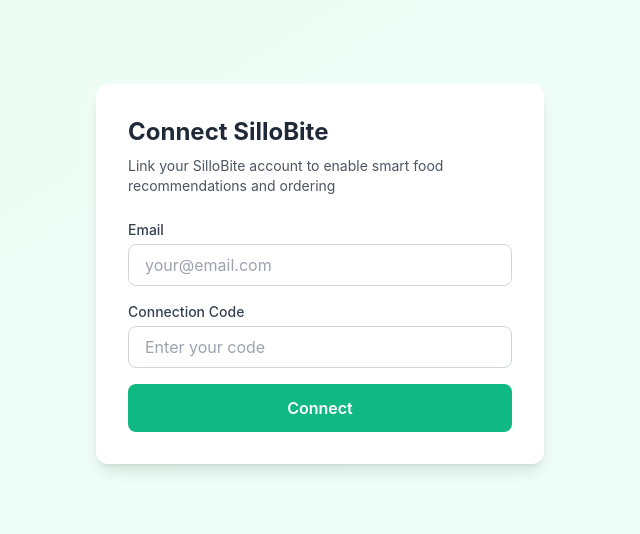
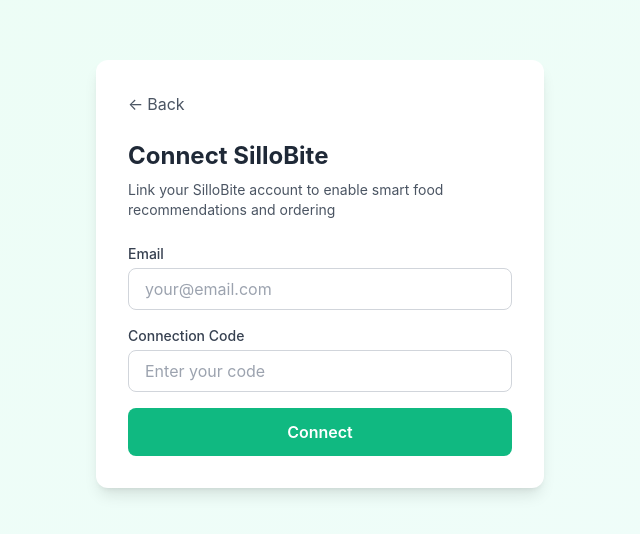
Before and after one commit to steepanProjects/carebite, a Next.js app: page /connect in a window 1280 px wide. Shown: the part 126-660 px from the top of the page, without its empty margins (320-960 px from the left). Built offline with nearby package versions, Linux system fonts and the light colour scheme.

Commit message:
Add back button and auto-redirect to profile after connection

```diff
--- a/components/ConnectCard.tsx
+++ b/components/ConnectCard.tsx
@@ -1,6 +1,7 @@
 "use client";
 
 import { useState } from "react";
+import { useRouter } from "next/navigation";
 
 export default function ConnectCard() {
   const [email, setEmail] = useState("");
@@ -10,6 +11,7 @@
     type: "success" | "error";
     text: string;
   } | null>(null);
+  const router = useRouter();
 
   const handleSubmit = async (e: React.FormEvent) => {
     e.preventDefault();
@@ -37,6 +39,10 @@
         setMessage({ type: "success", text: "Connected successfully" });
         setEmail("");
         setCode("");
+
+        setTimeout(() => {
+          router.push("/profile");
+        }, 1500);
       } else {
         setMessage({ type: "error", text: data.message });
       }
@@ -49,6 +55,15 @@
 
   return (
     <div className="bg-white rounded-xl shadow-lg p-8 w-full max-w-md">
+      <div className="flex items-center justify-between mb-6">
+        <button
+          onClick={() => router.back()}
+          className="text-gray-600 hover:text-gray-800 flex items-center gap-1"
+        >
+          <span>←</span> Back
+        </button>
+      </div>
+
       <div className="mb-6">
         <h1 className="text-2xl font-bold text-gray-800 mb-2">
           Connect SilloBite
```
